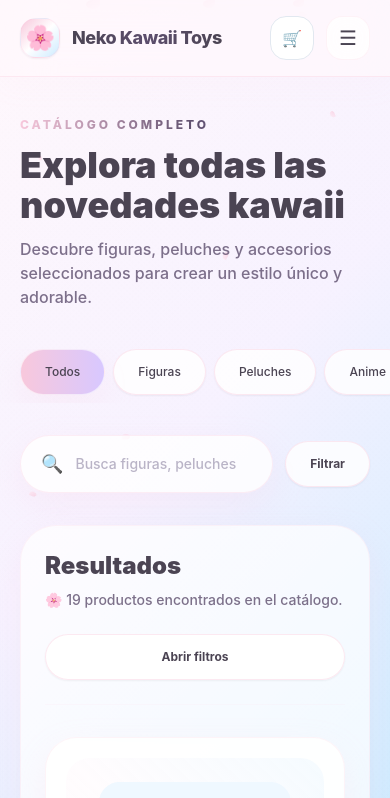
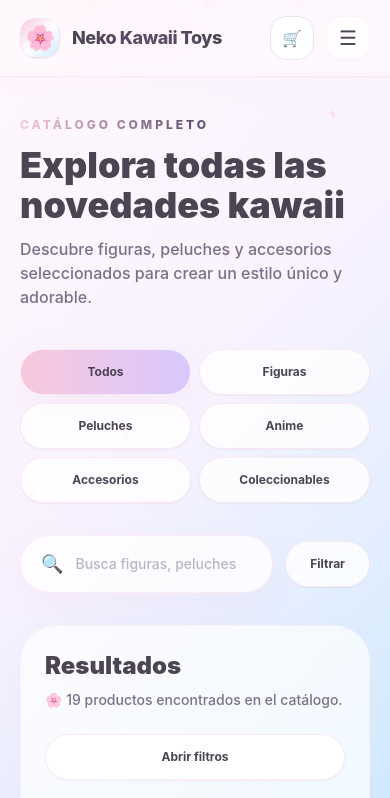
Before and after one commit to ing-vidal/neko-kawaii-toys, a Next.js app in the folder apps/web/: page /products in a window 390 px wide. Shown: the top 798 px of the page. Built offline with nearby package versions, Linux system fonts and the light colour scheme; a web font is replaced by a local one.

Commit message:
categorias

```diff
--- a/apps/web/components/ProductBrowser.tsx
+++ b/apps/web/components/ProductBrowser.tsx
@@ -199,8 +199,9 @@ export function ProductBrowser() {
 
   return (
     <section className="space-y-8">
-      {/* Filtro de Categorías Horizontal */}
-      <div className="flex flex-nowrap overflow-x-auto gap-2 pb-2 -mx-5 px-5 sm:mx-0 sm:px-0 sm:flex-wrap items-center">
+      {/* Filtro de Categorías */}
+      <div className="hidden sm:block">
+        <div className="flex flex-wrap gap-2 items-center">
           {categories.map((categoryItem) => (
             <Button
               key={categoryItem}
@@ -212,6 +213,23 @@ export function ProductBrowser() {
               {categoryItem}
             </Button>
           ))}
+        </div>
+      </div>
+
+      <div className="sm:hidden">
+        <div className="grid grid-cols-2 gap-2">
+          {categories.map((categoryItem) => (
+            <Button
+              key={categoryItem}
+              type="button"
+              variant={categoryItem === category ? 'primary' : 'secondary'}
+              className="w-full px-3 py-2.5 text-xs font-black"
+              onClick={() => setCategory(categoryItem)}
+            >
+              {categoryItem}
+            </Button>
+          ))}
+        </div>
       </div>
 
       {/* Buscador y Carrusel de Ancho Completo */}
```
Lines whose indentation alone changed are shown as unchanged.
